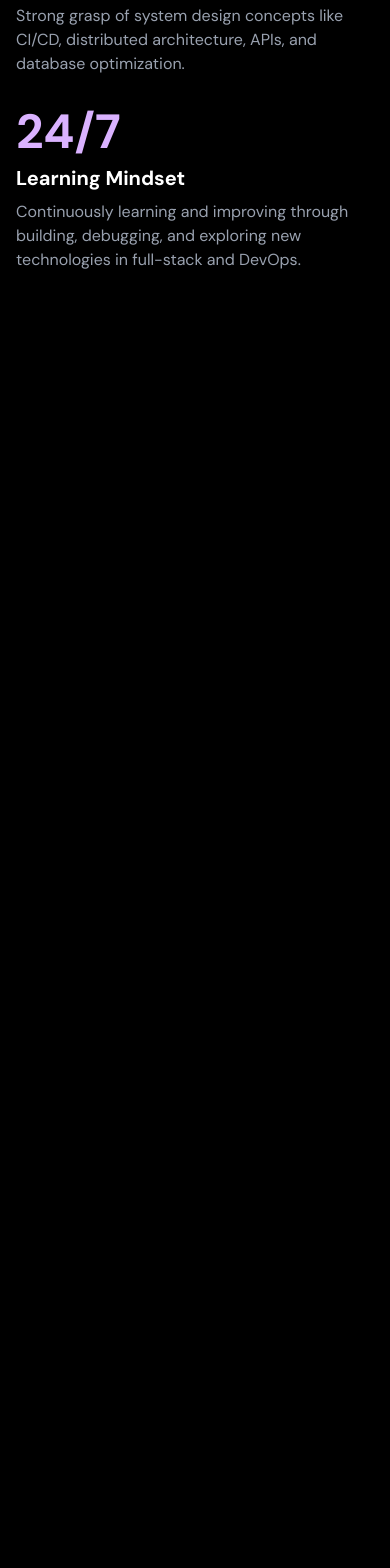
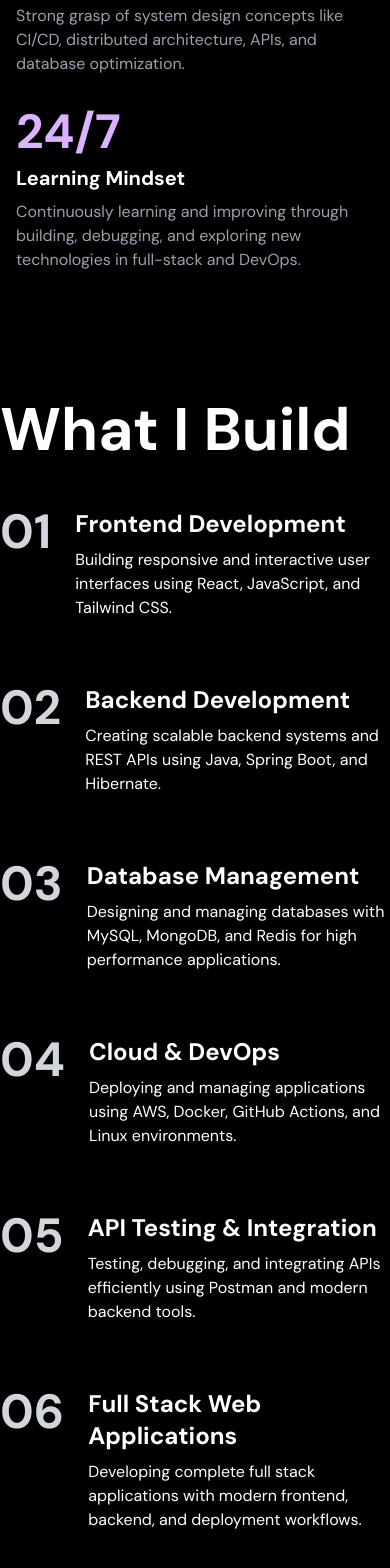
Before and after one commit to Harshjha002/Harsh-Jha-portfolio, a Next.js app: page / in a window 390 px wide. Shown: the part 8273-9841 px from the top of the page. Before the commit the page ends 8673 px from the top, so only its background shows below. Built offline with nearby package versions, Linux system fonts and the light colour scheme.

Commit message:
feat(portfolio): added services section

```diff
--- /dev/null
+++ b/app/components/Services.tsx
@@ -0,0 +1,71 @@
+
+
+const services = [
+    {
+        id: "01",
+        title: "Frontend Development",
+        description:
+            "Building responsive and interactive user interfaces using React, JavaScript, and Tailwind CSS."
+    },
+    {
+        id: "02",
+        title: "Backend Development",
+        description:
+            "Creating scalable backend systems and REST APIs using Java, Spring Boot, and Hibernate."
+    },
+    {
+        id: "03",
+        title: "Database Management",
+        description:
+            "Designing and managing databases with MySQL, MongoDB, and Redis for high performance applications."
+    },
+    {
+        id: "04",
+        title: "Cloud & DevOps",
+        description:
+            "Deploying and managing applications using AWS, Docker, GitHub Actions, and Linux environments."
+    },
+    {
+        id: "05",
+        title: "API Testing & Integration",
+        description:
+            "Testing, debugging, and integrating APIs efficiently using Postman and modern backend tools."
+    },
+    {
+        id: "06",
+        title: "Full Stack Web Applications",
+        description:
+            "Developing complete full stack applications with modern frontend, backend, and deployment workflows."
+    }
+];
+
+const Services = () => {
+
+
+
+    return (
+        <div className="container mx-auto flex  flex-col md:flex-row">
+            <div className="md:w-1/4 pr-8 mb-12 md:mb-0">
+                <h2 className="text-6xl font-extrabold sticky top-20">
+                    What I Build
+                </h2>
+            </div>
+            <div className="md:w-3/4">
+                {services.map((service) => (
+                    <div key={service.id} className="mb-16 flex items-start">
+                        <div className="text-gray-300 font-bold text-5xl mr-6">
+                            {service.id}
+                        </div>
+                        <div>
+                            <h3 className="text-2xl font-bold mb-2">{service.title}</h3>
+                            <p>{service.description}</p>
+                        </div>
+                    </div>
+                ))}
+            </div>
+        </div>
+
+    )
+}
+
+export default Services
--- a/app/page.tsx
+++ b/app/page.tsx
@@ -3,6 +3,7 @@ import Hero from "./components/Hero";
 import KeyMetrics from "./components/KeyMetrics";
 import LogoAnimation from "./components/LogoAnimation";
 import Portfolio from "./components/Portfolio";
+import Services from "./components/Services";
 import Stack from "./components/Stack";
 
 
@@ -15,6 +16,7 @@ export default function Home() {
     <Portfolio/>
     <Stack/>
     <KeyMetrics/>
+    <Services/>
 
     </>
   );
```
